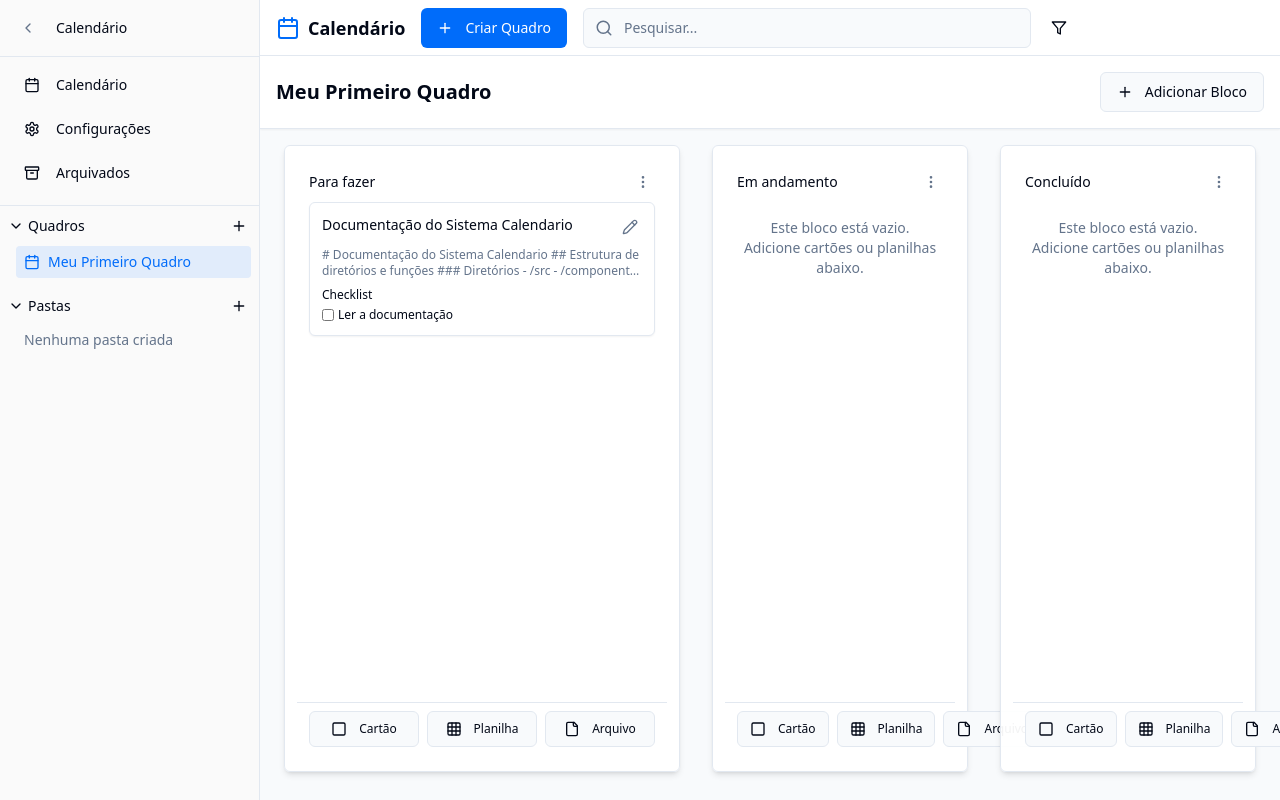
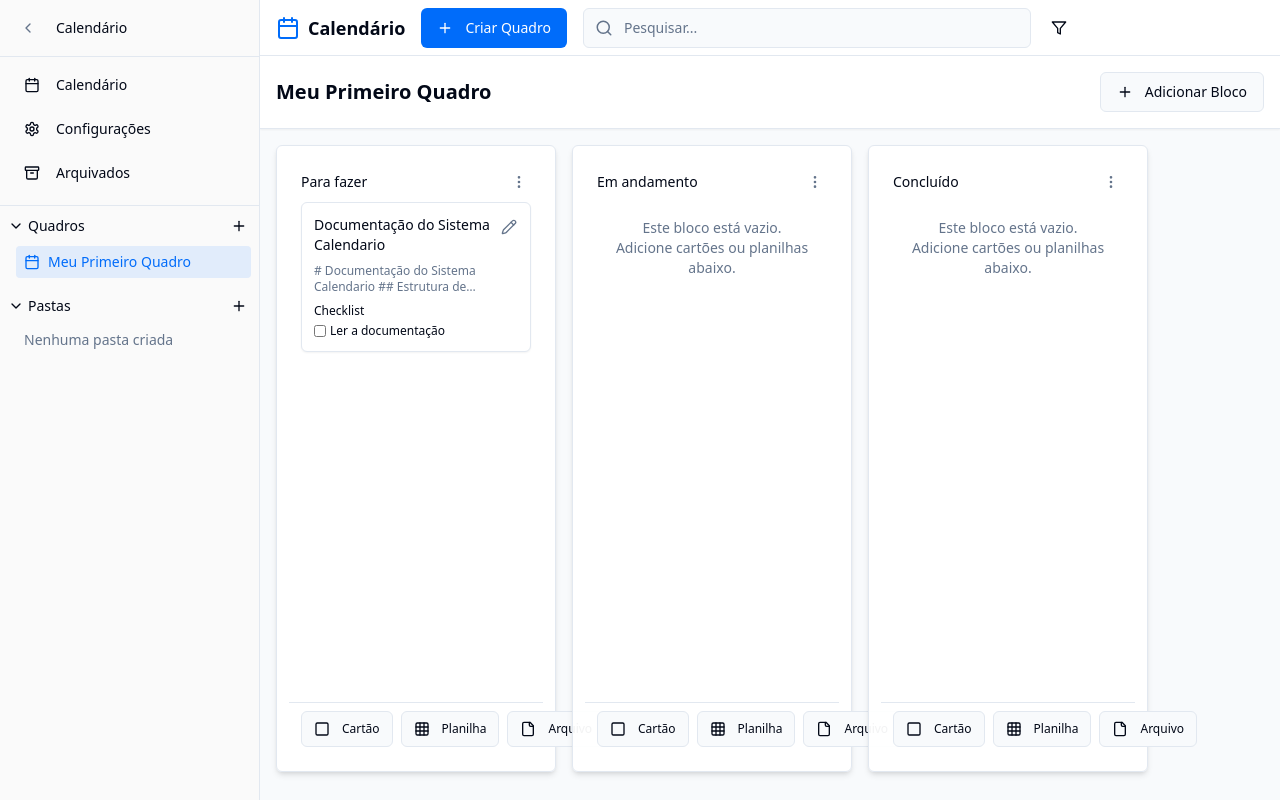
Before and after one commit to guilherme-duarte-ferreira/calendario-organizer-web, a React (Vite) app: page / in a window 1280 px wide. Built offline with nearby package versions, Linux system fonts and the light colour scheme.

Commit message:
Fix: Improve block and table rendering
- Fixed block size to dynamically adjust to content.
- Corrected Markdown table rendering.
- Addressed issues with vertical scrolling.
- Fixed visibility of the three dots menu in the sidebar.

```diff
--- a/src/components/WorkArea.tsx
+++ b/src/components/WorkArea.tsx
@@ -13,6 +13,7 @@ import {
   DialogHeader,
   DialogTitle
 } from "@/components/ui/dialog";
+import { ScrollArea } from "@/components/ui/scroll-area";
 
 import BlockComponent from "./workspace/BlockComponent";
 
@@ -48,13 +49,6 @@ export default function WorkArea() {
       setBlockName("Novo bloco");
     }
   };
-
-  // Estilo baseado na orientação de rolagem
-  const workspaceStyle = {
-    flexDirection: settings.scrollOrientation === 'vertical' ? 'column' : 'row',
-    overflowX: settings.scrollOrientation === 'vertical' ? 'hidden' : 'auto',
-    overflowY: settings.scrollOrientation === 'vertical' ? 'auto' : 'hidden',
-  } as React.CSSProperties;
 
   // Estilo do fundo baseado no wallpaper do quadro
   const wallpaperStyle = {
@@ -100,16 +94,18 @@ export default function WorkArea() {
             </div>
           </div>
 
-          <div
-            className="flex flex-1 p-4 gap-4 overflow-auto"
-            style={workspaceStyle}
-          >
+          <div className="flex-1 overflow-auto p-4">
+            <div className="flex gap-4" style={{
+              flexDirection: settings.scrollOrientation === 'vertical' ? 'column' : 'row',
+              minHeight: settings.scrollOrientation === 'vertical' ? 'fit-content' : '100%',
+              minWidth: settings.scrollOrientation === 'horizontal' ? 'fit-content' : '100%',
+            }}>
               {sortedBlocks.map(block => (
                 <BlockComponent key={block.id} block={block} />
               ))}
 
               {sortedBlocks.length === 0 && (
-              <div className="flex-1 flex items-center justify-center">
+                <div className="flex items-center justify-center p-10 bg-white/30 backdrop-blur-sm rounded-lg">
                   <div className="text-center">
                     <p className="text-muted-foreground mb-4">
                       Nenhum bloco neste quadro ainda.
@@ -121,6 +117,7 @@ export default function WorkArea() {
                   </div>
                 </div>
               )}
+            </div>
           </div>
         </div>
       )}
--- a/src/components/sidebar/BoardItem.tsx
+++ b/src/components/sidebar/BoardItem.tsx
@@ -53,7 +53,7 @@ export default function BoardItem({ board, isActive, onClick }: BoardItemProps)
   return (
     <>
       <div
-        className={`flex items-center justify-between py-1 px-2 rounded text-sm ${
+        className={`group flex items-center justify-between py-1 px-2 rounded text-sm ${
           isActive ? "bg-primary/10 text-primary font-medium" : "hover:bg-secondary"
         }`}
       >
--- a/src/components/workspace/BlockComponent.tsx
+++ b/src/components/workspace/BlockComponent.tsx
@@ -37,6 +37,7 @@ import SpreadsheetItem from "./SpreadsheetItem";
 import MarkdownItem from "./MarkdownItem";
 import FileItemComponent from "./FileItemComponent";
 import { markdownToTable } from "@/utils/markdown";
+import { ScrollArea } from "@/components/ui/scroll-area";
 
 interface BlockComponentProps {
   block: Block;
@@ -97,9 +98,7 @@ export default function BlockComponent({ block }: BlockComponentProps) {
   const handleCreateMarkdownTable = () => {
     try {
       const { columns, rows } = markdownToTable(markdownContent);
-
-      createSpreadsheet(block.id, "Tabela de Markdown");
-
+      createSpreadsheet(block.id, "Tabela de Markdown", columns, rows);
       setMarkdownContent("");
       setShowDialog(null);
     } catch (error) {
@@ -127,7 +126,7 @@ export default function BlockComponent({ block }: BlockComponentProps) {
   return (
     <>
       <div
-        className={`calendario-block bg-white/95 shadow-md rounded-md border min-w-[16rem] w-auto mx-2 flex flex-col ${
+        className={`calendario-block bg-white/95 shadow-md rounded-md border w-[272px] flex flex-col ${
           isDraggedOver ? "calendario-drag-over border-primary border-dashed" : ""
         }`}
         onDragOver={handlers.handleDragOver}
@@ -204,7 +203,7 @@ export default function BlockComponent({ block }: BlockComponentProps) {
           )}
         </div>
 
-        <div className="px-3 space-y-2 flex-grow overflow-y-auto" style={{ maxHeight: 'calc(100vh - 220px)' }}>
+        <div className="px-3 space-y-2 flex-grow">
           {sortedItems.map((item) => {
             switch (item.type) {
               case "card":
--- a/src/components/workspace/CardItem.tsx
+++ b/src/components/workspace/CardItem.tsx
@@ -26,7 +26,7 @@ interface CardItemProps {
 }
 
 export default function CardItem({ card }: CardItemProps) {
-  const { updateCardInBlock, deleteCardFromBlock } = useCalendario();
+  const { updateItem, deleteItem } = useCalendario();
   const [isEditing, setIsEditing] = useState(false);
   const [showDeleteDialog, setShowDeleteDialog] = useState(false);
   const [title, setTitle] = useState(card.title);
@@ -44,7 +44,7 @@ export default function CardItem({ card }: CardItemProps) {
       updatedAt: new Date().toISOString()
     };
 
-    updateCardInBlock(updatedCard);
+    updateItem(updatedCard);
     setIsEditing(false);
   };
 
@@ -58,11 +58,11 @@ export default function CardItem({ card }: CardItemProps) {
       updatedAt: new Date().toISOString()
     };
 
-    updateCardInBlock(updatedCard);
+    updateItem(updatedCard);
   };
 
   const handleDelete = () => {
-    deleteCardFromBlock(card.id, card.blockId);
+    deleteItem(card.id, "card");
     setShowDeleteDialog(false);
   };
 
```
Also changed, not shown: 1 other file (tests, documents, lock files or other folders). Lines whose indentation alone changed are shown as unchanged.
